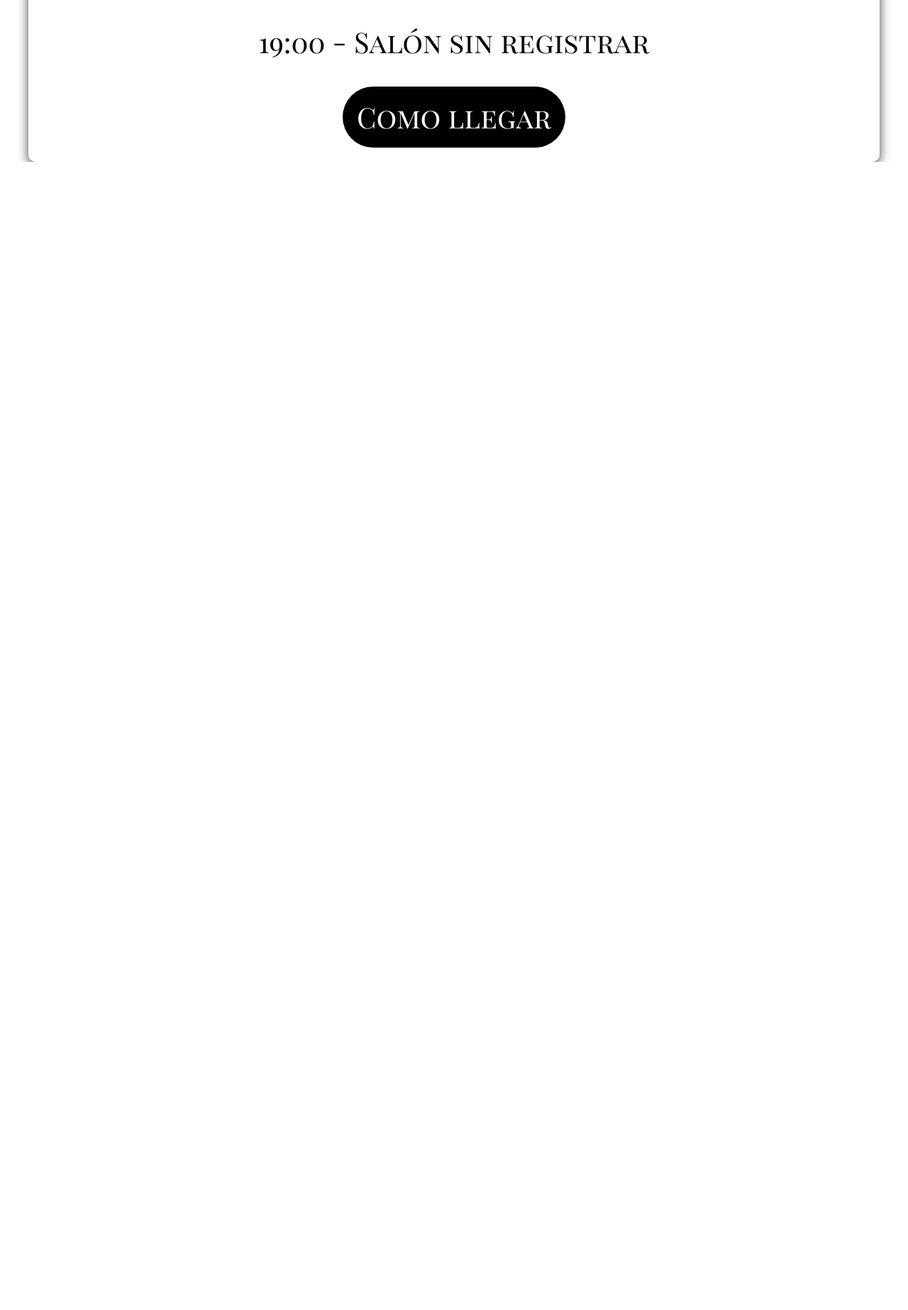
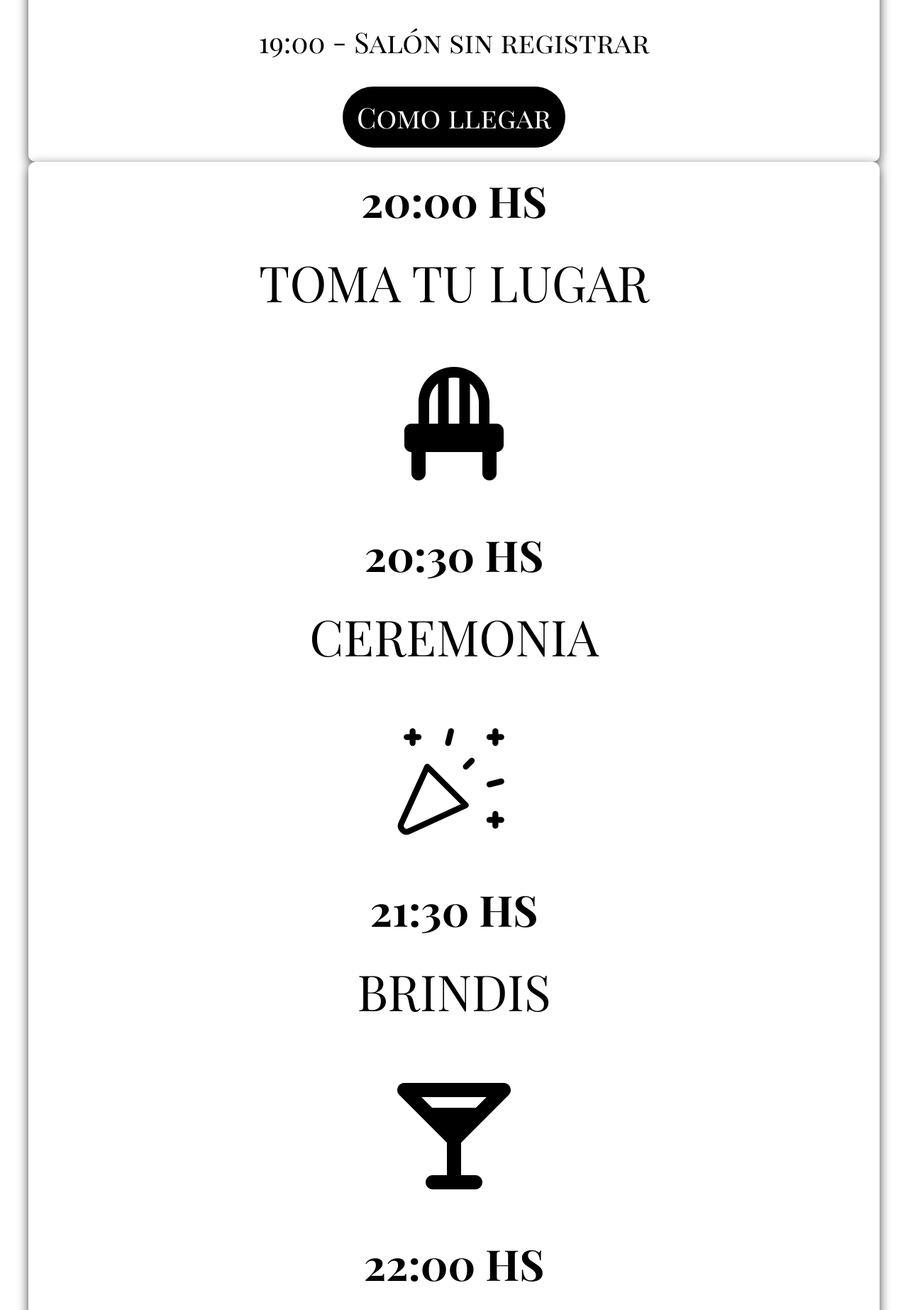
Before and after one commit to Omar0511/invitacion-boda, a PHP site: page / in a window 1280 px wide. Shown: the part 2461-4307 px from the top of the page at 71% size. Before the commit the page ends 2689 px from the top, so only its background shows below. Run offline with PHP 8.4, Linux system fonts and the light colour scheme; some libraries are stand-ins or nearby versions.

Commit message:
Agregando seccion secundaris, horarios y eventos

```diff
--- a/css/styles.css
+++ b/css/styles.css
@@ -263,6 +263,50 @@ p {
 
 .ceremonia a:hover,
 .fiesta a:hover {
-  background-color: #FFF;
+  background-color: #fff;
   color: #000;
 }
+
+/* Section */
+.contenedor-secundario {
+}
+
+.contenedor-secundario h3,
+.contenedor-secundario p {
+  color: #000;
+  text-align: center;
+  text-transform: uppercase;
+  margin: 0;
+}
+
+.contenedor-secundario h3 {
+  font-size: 6rem;
+  padding: 2rem;
+}
+
+.contenedor-secundario p {
+  font-size: 7rem;
+  margin: 1rem 0 5rem 0;
+  padding: 1rem;
+}
+
+.contenedor-secundario .lugar,
+.contenedor-secundario .ceremonia-fin,
+.contenedor-secundario .brindis,
+.contenedor-secundario .platillo,
+.contenedor-secundario .fiesta-final {
+  display: flex;
+  flex-direction: column;
+  align-items: center;
+  justify-content: center;
+}
+
+.contenedor-secundario .lugar svg,
+.contenedor-secundario .ceremonia-fin svg,
+.contenedor-secundario .brindis svg,
+.contenedor-secundario .platillo svg,
+.contenedor-secundario .fiesta-final svg {
+  width: 20rem;
+  height: 20rem;
+  margin: 0 0 3rem 0;
+}
--- a/index.html
+++ b/index.html
@@ -165,6 +165,104 @@
       </section>
     </main>
 
+    <section class="contenedor sombra contenedor-secundario">
+      <div class="lugar">
+        <h3>20:00 Hs</h3>
+
+        <p>Toma tu lugar</p>
+
+        <svg xmlns="http://www.w3.org/2000/svg" viewBox="0 0 640 640">
+          <!--!Font Awesome Free v7.1.0 by @fontawesome - https://fontawesome.com License - https://fontawesome.com/license/free Copyright 2025 Fonticons, Inc.-->
+          <path
+            d="M248 320L248 138.2C223.5 158.7 208 189.6 208 224L208 320L248 320zM296 320L344 320L344 114.6C336.3 112.9 328.2 112 320 112C311.8 112 303.7 112.9 296 114.6L296 320zM392 138.2L392 320L432 320L432 224C432 189.6 416.5 158.8 392 138.2zM128 320L160 320L160 224C160 135.6 231.6 64 320 64C408.4 64 480 135.6 480 224L480 320L512 320C529.7 320 544 334.3 544 352L544 416C544 433.7 529.7 448 512 448L512 544C512 561.7 497.7 576 480 576C462.3 576 448 561.7 448 544L448 448L192 448L192 544C192 561.7 177.7 576 160 576C142.3 576 128 561.7 128 544L128 448C110.3 448 96 433.7 96 416L96 352C96 334.3 110.3 320 128 320z"
+          />
+        </svg>
+      </div>
+
+      <div class="ceremonia-fin">
+        <h3>20:30 Hs</h3>
+
+        <p>Ceremonia</p>
+
+        <!--
+          tags: [party, celebrate, streamers, paper, parade, wedding, celebration]
+          version: "1.39"
+          unicode: "ee46"
+        -->
+        <svg
+          xmlns="http://www.w3.org/2000/svg"
+          width="32"
+          height="32"
+          viewBox="0 0 24 24"
+          fill="none"
+          stroke="#000000"
+          stroke-width="1"
+          stroke-linecap="round"
+          stroke-linejoin="round"
+        >
+          <path d="M4 5h2" />
+          <path d="M5 4v2" />
+          <path d="M11.5 4l-.5 2" />
+          <path d="M18 5h2" />
+          <path d="M19 4v2" />
+          <path d="M15 9l-1 1" />
+          <path d="M18 13l2 -.5" />
+          <path d="M18 19h2" />
+          <path d="M19 18v2" />
+          <path
+            d="M14 16.518l-6.518 -6.518l-4.39 9.58a1 1 0 0 0 1.329 1.329l9.579 -4.39z"
+          />
+        </svg>
+      </div>
+
+      <div class="brindis">
+        <h3>21:30 Hs</h3>
+
+        <p>Brindis</p>
+
+        <svg xmlns="http://www.w3.org/2000/svg" viewBox="0 0 640 640">
+          <!--!Font Awesome Free v7.1.0 by @fontawesome - https://fontawesome.com License - https://fontawesome.com/license/free Copyright 2025 Fonticons, Inc.-->
+          <path
+            d="M66.4 115.8C71.4 103.8 83.1 96 96 96L544 96C556.9 96 568.6 103.8 573.6 115.8C578.6 127.8 575.8 141.5 566.7 150.7L352 365.3L352 512L416 512C433.7 512 448 526.3 448 544C448 561.7 433.7 576 416 576L224 576C206.3 576 192 561.7 192 544C192 526.3 206.3 512 224 512L288 512L288 365.3L73.4 150.7C64.2 141.5 61.5 127.7 66.4 115.8zM418.7 208L466.7 160L173.2 160L221.2 208L418.7 208z"
+          />
+        </svg>
+      </div>
+
+      <div class="platillo">
+        <h3>22:00 Hs</h3>
+
+        <p>1er plator</p>
+
+        <svg xmlns="http://www.w3.org/2000/svg" viewBox="0 0 640 640">
+          <!--!Font Awesome Free v7.1.0 by @fontawesome - https://fontawesome.com License - https://fontawesome.com/license/free Copyright 2025 Fonticons, Inc.-->
+          <path
+            d="M127.9 78.4C127.1 70.2 120.2 64 112 64C103.8 64 96.9 70.2 96 78.3L81.9 213.7C80.6 219.7 80 225.8 80 231.9C80 277.8 115.1 315.5 160 319.6L160 544C160 561.7 174.3 576 192 576C209.7 576 224 561.7 224 544L224 319.6C268.9 315.5 304 277.8 304 231.9C304 225.8 303.4 219.7 302.1 213.7L287.9 78.3C287.1 70.2 280.2 64 272 64C263.8 64 256.9 70.2 256.1 78.4L242.5 213.9C241.9 219.6 237.1 224 231.4 224C225.6 224 220.8 219.6 220.2 213.8L207.9 78.6C207.2 70.3 200.3 64 192 64C183.7 64 176.8 70.3 176.1 78.6L163.8 213.8C163.3 219.6 158.4 224 152.6 224C146.8 224 142 219.6 141.5 213.9L127.9 78.4zM512 64C496 64 384 96 384 240L384 352C384 387.3 412.7 416 448 416L480 416L480 544C480 561.7 494.3 576 512 576C529.7 576 544 561.7 544 544L544 96C544 78.3 529.7 64 512 64z"
+          />
+        </svg>
+      </div>
+
+      <div class="fiesta-final">
+        <h3>00:00 Hs</h3>
+
+        <p>Fiesta</p>
+
+        <svg
+          xmlns="http://www.w3.org/2000/svg"
+          fill="none"
+          viewBox="0 0 24 24"
+          stroke-width="1.5"
+          stroke="currentColor"
+          class="size-6"
+        >
+          <path
+            stroke-linecap="round"
+            stroke-linejoin="round"
+            d="M12 8.25v-1.5m0 1.5c-1.355 0-2.697.056-4.024.166C6.845 8.51 6 9.473 6 10.608v2.513m6-4.871c1.355 0 2.697.056 4.024.166C17.155 8.51 18 9.473 18 10.608v2.513M15 8.25v-1.5m-6 1.5v-1.5m12 9.75-1.5.75a3.354 3.354 0 0 1-3 0 3.354 3.354 0 0 0-3 0 3.354 3.354 0 0 1-3 0 3.354 3.354 0 0 0-3 0 3.354 3.354 0 0 1-3 0L3 16.5m15-3.379a48.474 48.474 0 0 0-6-.371c-2.032 0-4.034.126-6 .371m12 0c.39.049.777.102 1.163.16 1.07.16 1.837 1.094 1.837 2.175v5.169c0 .621-.504 1.125-1.125 1.125H4.125A1.125 1.125 0 0 1 3 20.625v-5.17c0-1.08.768-2.014 1.837-2.174A47.78 47.78 0 0 1 6 13.12M12.265 3.11a.375.375 0 1 1-.53 0L12 2.845l.265.265Zm-3 0a.375.375 0 1 1-.53 0L9 2.845l.265.265Zm6 0a.375.375 0 1 1-.53 0L15 2.845l.265.265Z"
+          />
+        </svg>
+      </div>
+    </section>
+
     <script src="js/contador.js"></script>
   </body>
 </html>
```
